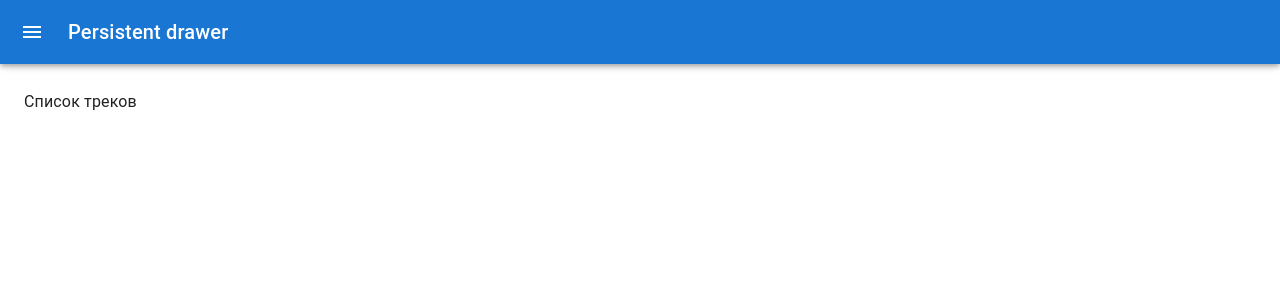
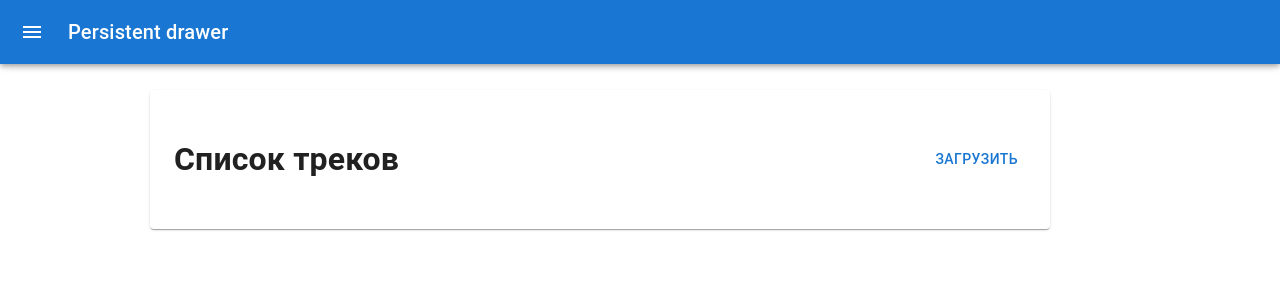
Before and after one commit to FallenStarrr/musical-platform, a Next.js app in the folder client/: page /tracks in a window 1280 px wide. Shown: the top 300 px of the page. Built offline with nearby package versions, Linux system fonts and the light colour scheme.

Commit message:
track list and track item

```diff
--- a/client/pages/tracks/index.tsx
+++ b/client/pages/tracks/index.tsx
@@ -1,11 +1,30 @@
 import MainLayout from '@/layouts/MainLayout'
+import { ITrack } from '@/types/track'
+import { Box, Button, Card, Grid } from '@mui/material'
+import { useRouter } from 'next/router'
 import React from 'react'
 
 const index = () => {
+  const router = useRouter()
+  const tracks: ITrack[] = [
+    {_id: '1', name: 'Трек 1', artist: 'Исполнитель 1', text: 'Текст', listens: 5, audio: 'http://localhost:5000/audio/', picture: 'http://localhost:5000/picture/', comments: []},
+    {_id: '2', name: 'Трек 2', artist: 'Исполнитель 2', text: 'Текст', listens: 5, audio: 'http://localhost:5000/audio/', picture: 'http://localhost:5000/picture/', comments: []},
+    {_id: '3', name: 'Трек 3', artist: 'Исполнитель 3', text: 'Текст', listens: 5, audio: 'http://localhost:5000/audio/', picture: 'http://localhost:5000/picture/', comments: []},
+
+  ]
   return (
     <MainLayout>
-      <div>Список треков</div>
-    </MainLayout>
+    <Grid container justifyContent={'center'}>
+          <Card style={{width: 900}}>
+                <Box p={3}>
+                    <Grid container justifyContent={'space-between'}>
+                        <h1>Список треков</h1>
+                        <Button onClick={() => router.push('/tracks/create')}>Загрузить</Button>
+                    </Grid>
+                </Box>
+          </Card>
+    </Grid>
+</MainLayout>
   )
 }
 
--- /dev/null
+++ b/client/types/track.ts
@@ -0,0 +1,16 @@
+export interface IComment {
+    _id : string;
+    username: string;
+    text: string;
+}
+
+export interface ITrack {
+    _id : string;
+    name: string;
+    artist: string;
+    text: string;
+    listens: number;
+    picture: string;
+    audio: string;
+    comments: IComment[]
+}
```
Also changed, not shown: client/components/TrackItem.tsx (added, +18 -0 lines), client/components/TrackList.tsx (added, +29 -0 lines), client/pages/tracks/create.tsx (+1 -13 lines).
